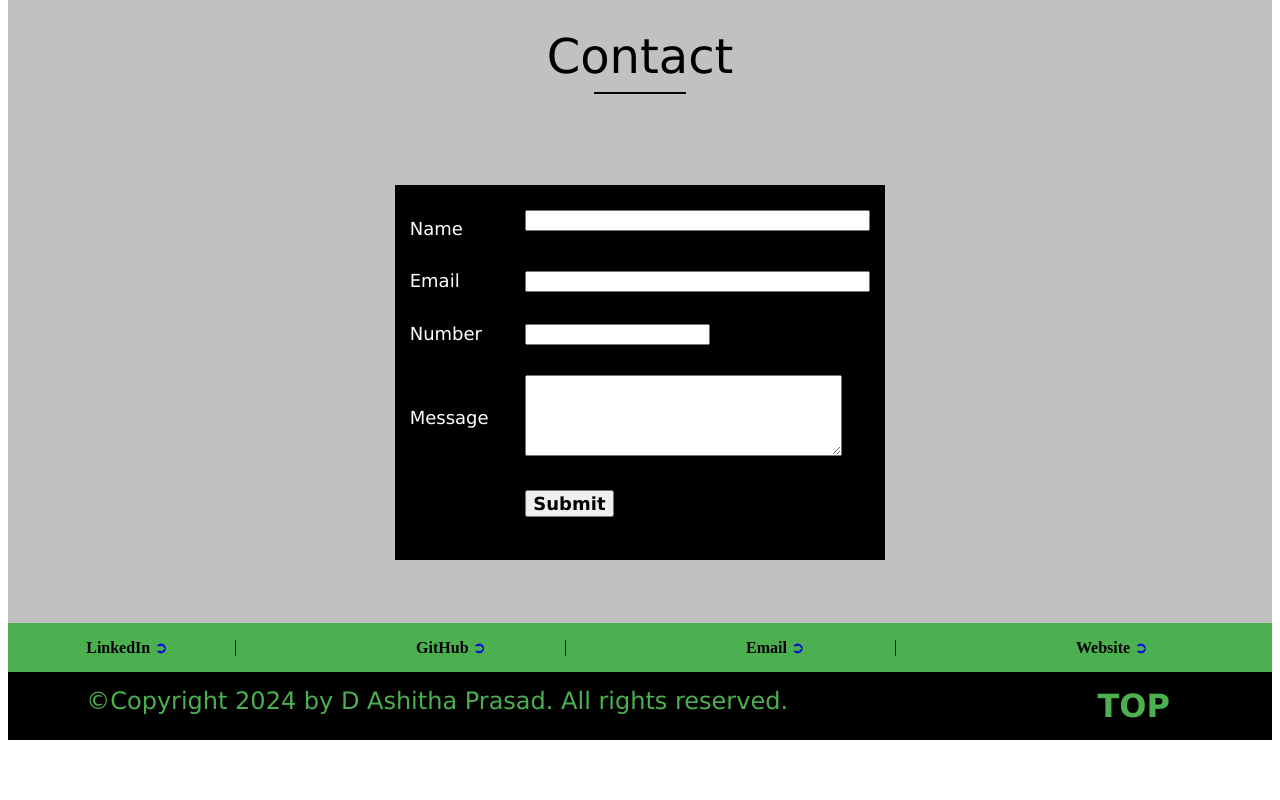
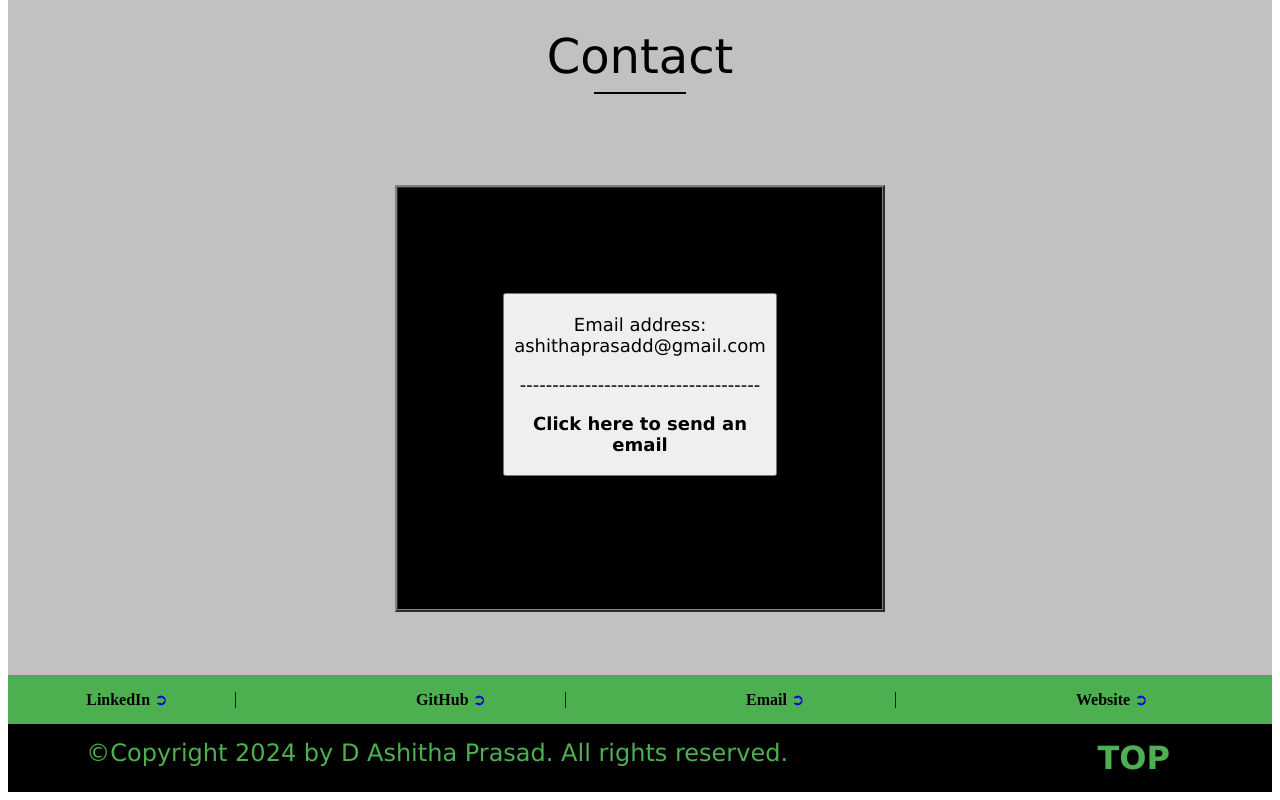
Before and after one commit to ashithaprasad1/web_portfolio, a plain HTML site: page index.html in a window 1280 px wide. Shown: the part 2114-2914 px from the top of the page. Before the commit the page ends 2862 px from the top, so only its background shows below. Drawn offline with Linux system fonts and the light colour scheme.

Commit message:
Update index.html

```diff
--- a/index.html
+++ b/index.html
@@ -339,17 +339,13 @@
 
 
     <!--Contact(start)-->
-    <table id="contact" border="0" width="100%"
-        cellpadding="0" cellspacing="0" bgcolor="#c2c0c3">
+    <table id="contact" border="0" width="100%" cellpadding="0" cellspacing="0" bgcolor="#c2c0c3">
         <tr>
             <td>
-                <table border="0" cellpadding="15"
-                    cellspacing="0" width="80%" align="center">
+                <table border="0" cellpadding="15" cellspacing="0" width="80%" align="center">
                     <tr>
-                        <td height="180" align="center"
-                            valign="middle" colspan="2">
-                            <font face="Verdana" size="7"
-                                color="black">
+                        <td height="180" align="center" valign="middle" colspan="2">
+                            <font face="Verdana" size="7" color="black">
                                 Contact
                             </font>
                             <hr color="black" width="90">
@@ -358,88 +354,31 @@
 
                     <tr>
                         <td align="center" valign="top">
-                            <table border="0" width="50%" cellpadding="15"
-                                cellspacing="0" align="center" bgcolor="black">
-                                <tr>
-                                    <td width="30%">
-                                        <hr color="black">
-                                        <font face="Verdana" size="4"
-                                            color="#ffffff">
-                                            Name
-                                        </font>
-                                    </td>
-                                    <td width="70%">
-                                        <font face="Verdana" size="4"
-                                            color="#ffffff">
-                                            <input type="text" size="40">
-                                        </font>
-                                    </td>
-                                </tr>
-                                <tr>
-                                    <td width="30%">
-                                        <font face="Verdana" size="4"
-                                            color="#ffffff">
-                                            Email
-                                        </font>
-                                    </td>
-                                    <td width="70%">
-                                        <font face="Verdana" size="4"
-                                            color="#ffffff">
-                                            <input type="email" size="40">
-                                        </font>
-                                    </td>
-                                </tr>
-                                <tr>
-                                    <td width="30%">
-                                        <font face="Verdana" size="4"
-                                            color="#ffffff">
-                                            Number
-                                        </font>
-                                    </td>
-                                    <td width="70%">
-                                        <font face="Verdana" size="4"
-                                            color="#ffffff">
-                                            <input type="number" size="12">
-                                        </font>
-                                    </td>
-                                </tr>
-                                <tr>
-                                    <td width="30%">
-                                        <font face="Verdana" size="4"
-                                            color="#ffffff">
-                                            Message
-                                        </font>
-                                    </td>
-                                    <td width="70%">
-                                        <font face="Verdana" size="4"
-                                            color="#ffffff">
-                                            <textarea rows="5"
-                                                cols="37">
-                                            </textarea>
-                                        </font>
-                                    </td>
-                                </tr>
-                                <tr>
-                                    <td width="30%">
-                                        &nbsp;
-                                    </td>
-                                    <td width="70%">
-                                        <button type="Submit">
-                                            <font face="Verdana"
-                                                size="4" color="black">
-                                                <b>Submit</b>
-                                            </font>
-                                        </button>
-                                        <hr color="black">
-                                        <hr color="black">
-                                    </td>
-                                </tr>
-                            </table>
+                            <form action="mailto:ashithaprasadd@gmail.com" id="contactForm" method="post" enctype="multipart/form-data"
+                            name="EmailForm">
+                                <table border="2" width="50%" cellpadding="105" cellspacing="0" align="center" bgcolor="black">
+                                        <!--td width="30%">
+                                            &nbsp;
+                                        </!--td-->
+                                        <td width="70%">
+                                            <button type="submit" value="submit" align="center">
+                                                <font face='Verdana' size='4' color='black'>
+                                                    <p>Email address: ashithaprasadd@gmail.com</p>
+                                                    <p>-------------------------------------</p>
+                                                    <b>Click here to send an email</b>
+                                                    <p>                           </p>
+                                                </font>
+                                            </button>
+                                            <hr color='black'>
+                                            <hr color='black'>
+                                        </td>
+                                </table>
+                            </form>
                         </td>
 
                     </tr>
                     <tr>
-                        <td colspan="2">
+                        <td colspan='2'>
                             &nbsp;
                             &nbsp;
                         </td>
@@ -449,7 +388,6 @@
         </tr>
     </table>
     <!--Contact(end)-->
-
 
     <!--Footer1(start)-->
     <table id="footer" border="0" width="100%"
```
